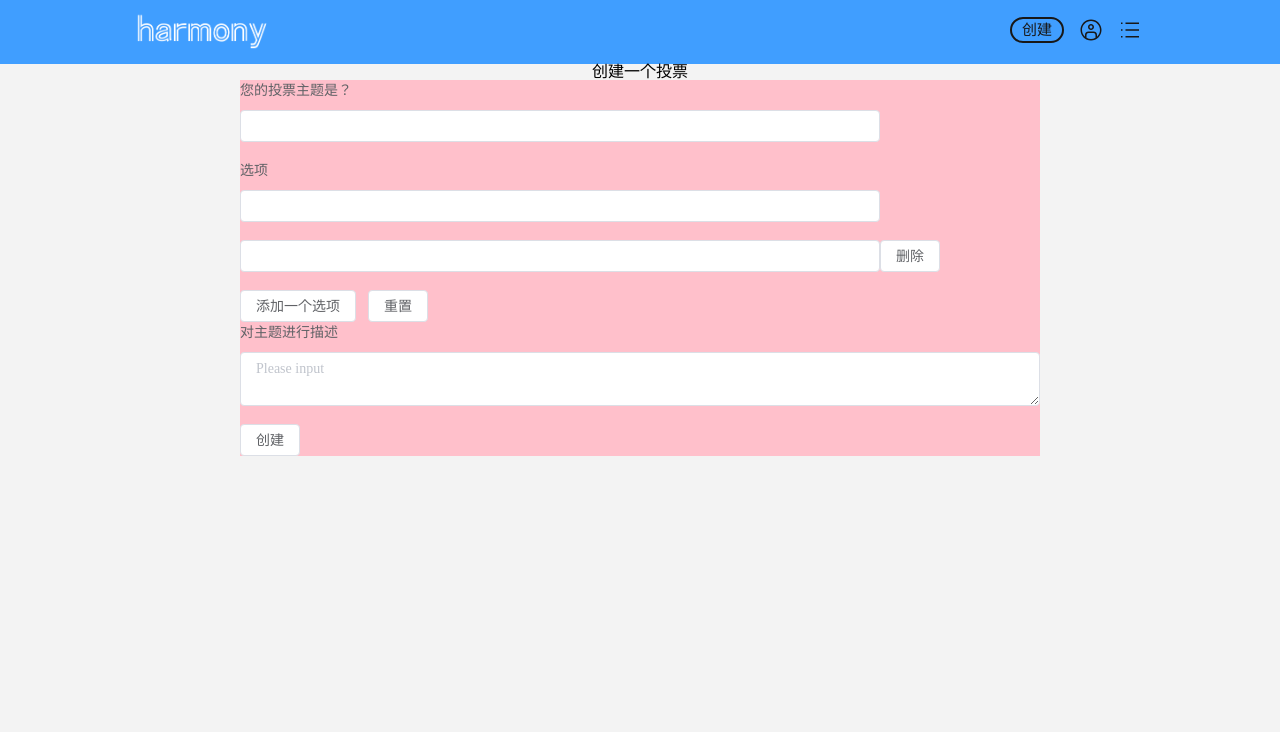
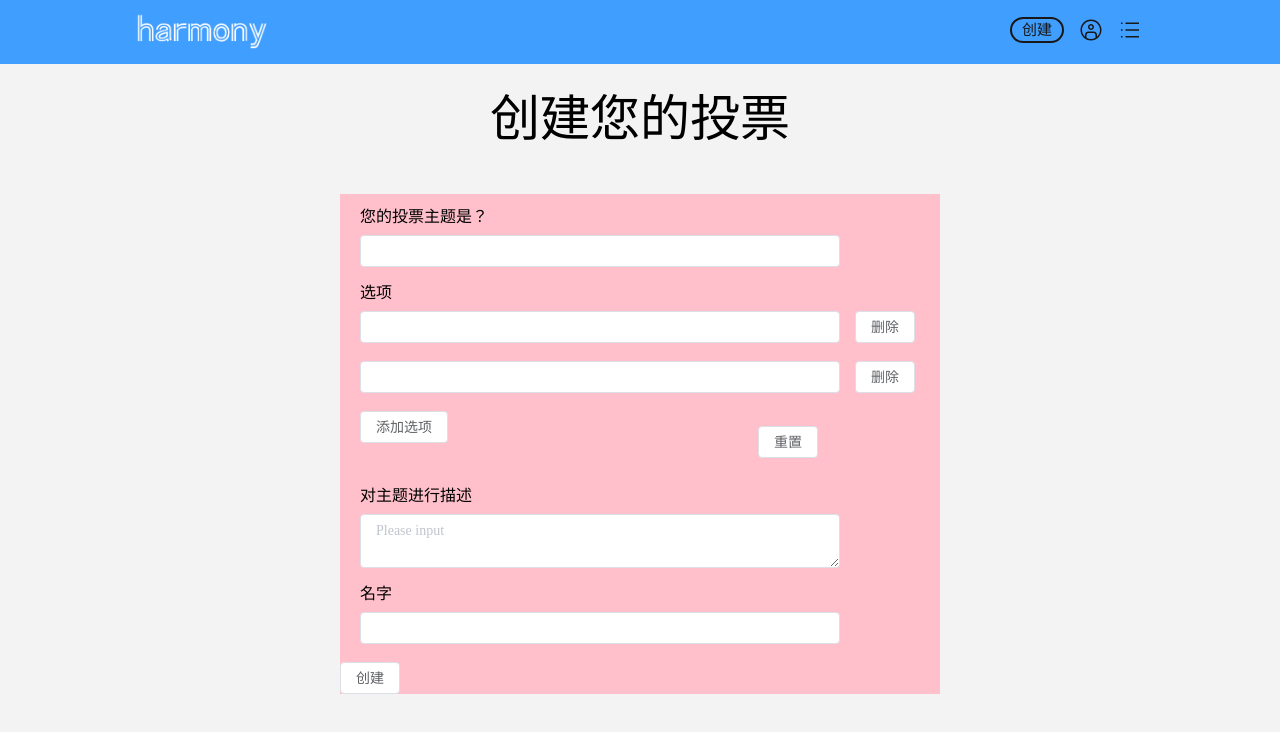
Before and after one commit to xuan-659/VoteSystem, a Vue app: page /createVote in a window 1280 px wide. Shown: the top 732 px of the page. Built offline with nearby package versions, Linux system fonts and the light colour scheme.

Commit message:
创建投票

```diff
--- a/src/views/CreateVote/index.vue
+++ b/src/views/CreateVote/index.vue
@@ -1,28 +1,30 @@
 <template>
   <div class="create-vote">
     <div class="main">
-      <h1 @click="addOption">创建一个投票</h1>
+      <h1>创建您的投票</h1>
 
       <div class="form">
         <el-form ref="submitForm"
          :label-position="form.labelPosition"
          v-model="form"
           label-width="200px">
-
-          <el-form-item label="您的投票主题是？">
+          <p>您的投票主题是？</p>
+          <el-form-item label="">
             <el-input v-model="form.title"></el-input>
           </el-form-item>
+          <p>选项</p>
           <el-form-item
                 v-for="option in form.options"
                 :key="option.key"
-                :label="option.lable"
+                label=""
               >
               <el-input v-model="option.value"></el-input>
-              <el-button v-if="!option.lable" @click.prevent="removeOption(option)">删除</el-button>
+              <el-button id="delete" @click.prevent="removeOption(option)">删除</el-button>
             </el-form-item>
-            <el-button @click="addOption()">添加一个选项</el-button>
-            <el-button @click="resetForm()">重置</el-button>
-            <el-form-item label="对主题进行描述">
+            <el-button id="add" @click="addOption()">添加选项</el-button>
+            <el-button id="reset" @click="resetForm()">重置</el-button>
+            <p>对主题进行描述</p>
+            <el-form-item label="">
               <el-input
                 v-model="form.textarea"
                 :rows="2"
@@ -30,7 +32,11 @@
                 placeholder="Please input"
               />
           </el-form-item>
-          <el-button >创建</el-button>
+          <p>名字</p>
+          <el-form-item label="">
+            <el-input v-model="form.username"></el-input>
+          </el-form-item>
+          <el-button id="creat" >创建</el-button>
         </el-form>
       </div>
     </div>
@@ -52,8 +58,9 @@ export default {
     let form = reactive({
       labelPosition:'top',
       title: title.value,
+      username: '',
       options: [
-        {key: 1, value: '',lable:'选项'},
+        {key: 1, value: ''},
         {key: 2, value: ''}
       ],
       textarea:''
@@ -84,7 +91,7 @@ export default {
         {key: 2, value: ''}
       ];
       form.textarea = '';
-
+      form.username = '';
     }
 
 
@@ -116,12 +123,42 @@ export default {
     align-content: flex-end;
     justify-content: flex-start;
     align-items: center;
+     h1{
+       font-size: 50px;
+       margin: 30px auto 0px auto ;
+
+     }
     .form {
       background-color: pink;
-      width: 800px;
+      width: 600px;
+      margin: 50px;
+      p{
+        margin: 15px auto 10px 20px;
+      }
     }
     &:deep(.el-input){
       width: 80%;
+      margin-left: 20px;
+    }
+    // &:deep(.el-button){
+    //   margin-left:15px ;
+
+    // }
+    &:deep(.el-textarea){
+      margin-left:20px;
+      width:80%;
     }
   }
+  #add{
+        margin: auto auto 30px 20px;
+      }
+  #reset{
+        margin: auto 100px auto 310px;
+  }
+  #create{
+
+  }
+  #delete{
+    margin-left: 15px;
+  }
 </style>
```
